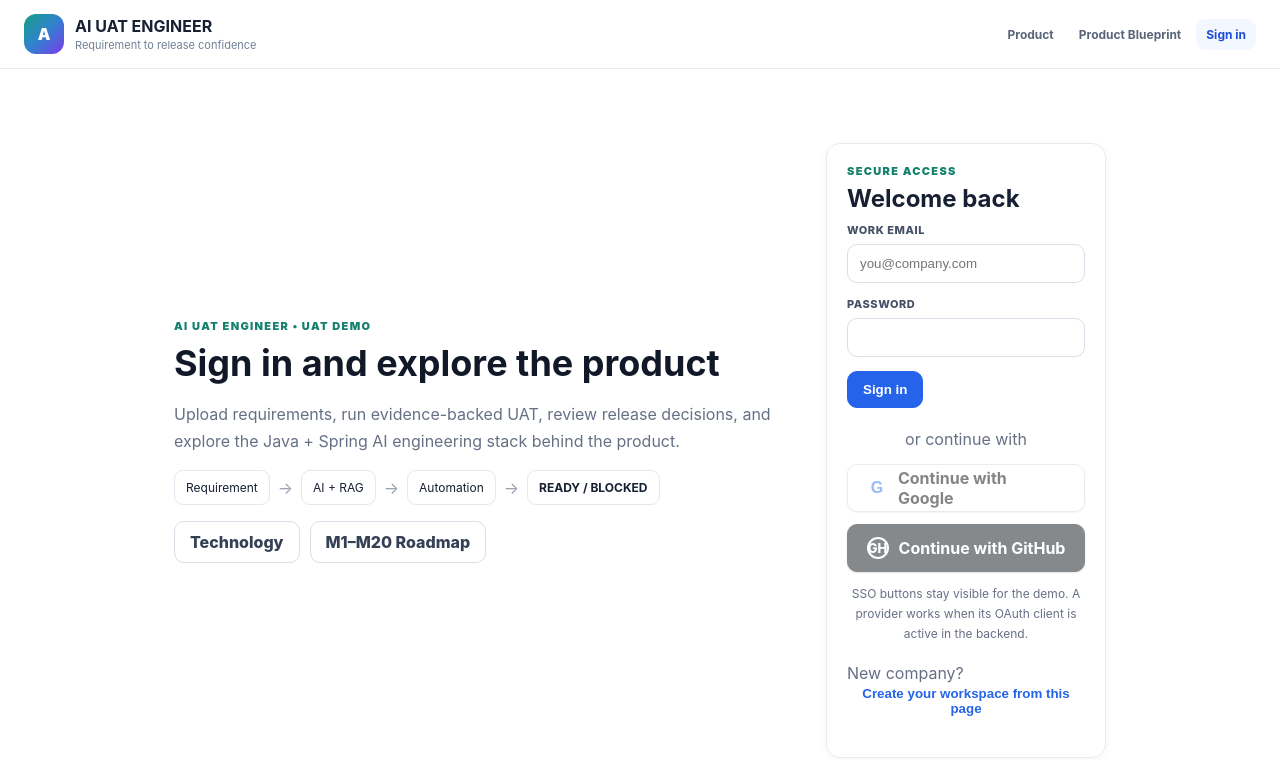
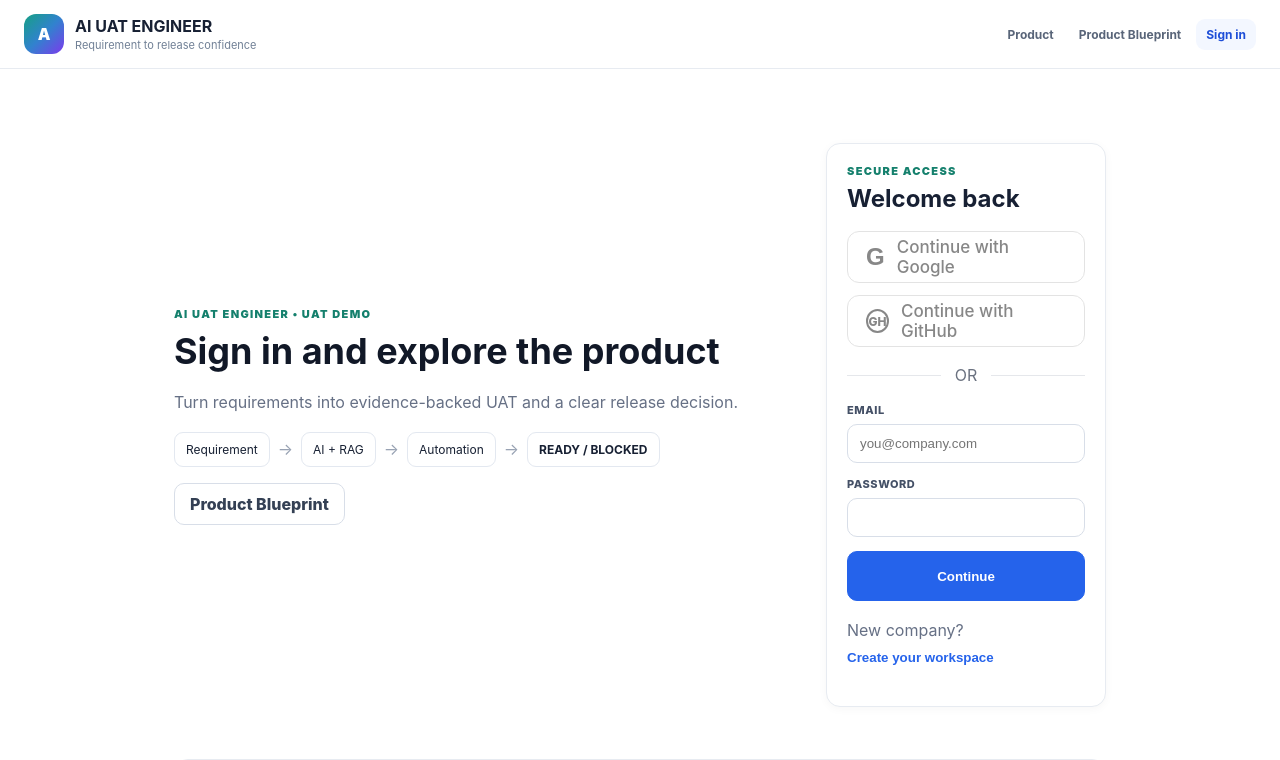
Before and after one commit to stejas7/ai-qa-frontend, a React (Vite) app: page /login in a window 1280 px wide. Shown: the top 760 px of the page. Built offline with nearby package versions, Linux system fonts and the light colour scheme; no server answers.

Commit message:
feat(auth): simplify login with provider-style SSO

```diff
--- a/src/pages/PublicLoginPage.tsx
+++ b/src/pages/PublicLoginPage.tsx
@@ -5,53 +5,23 @@ import { aiUatApi, ssoLoginUrl } from '../api/aiUat';
 
 const DEMO_EMAIL='demo.viewer@aiuat.example';
 const DEMO_PASSWORD='DemoWalkthrough2026!';
-
-const GoogleMark=()=> <span aria-hidden="true" style={{width:22,height:22,borderRadius:'50%',display:'inline-flex',alignItems:'center',justifyContent:'center',fontWeight:800,fontSize:16,fontFamily:'Arial,sans-serif',color:'#4285F4',background:'#fff'}}>G</span>;
-const GitHubMark=()=> <span aria-hidden="true" style={{width:22,height:22,borderRadius:'50%',display:'inline-flex',alignItems:'center',justifyContent:'center',fontWeight:800,fontSize:13,border:'2px solid currentColor'}}>GH</span>;
+const GoogleMark=()=> <span aria-hidden="true" style={{fontWeight:800,fontSize:24,fontFamily:'Arial,sans-serif'}}>G</span>;
+const GitHubMark=()=> <span aria-hidden="true" style={{width:24,height:24,borderRadius:'50%',display:'inline-flex',alignItems:'center',justifyContent:'center',fontWeight:800,fontSize:12,border:'2px solid currentColor'}}>GH</span>;
 
 export default function PublicLoginPage(){
-  const qc=useQueryClient();
-  const navigate=useNavigate();
-  const [email,setEmail]=useState('');
-  const [password,setPassword]=useState('');
-  const [showRegistration,setShowRegistration]=useState(false);
-  const [companyName,setCompanyName]=useState('');
-  const [slug,setSlug]=useState('');
-  const sso=useQuery({queryKey:['sso-providers'],queryFn:aiUatApi.ssoProviders,retry:false});
-  const login=useMutation({mutationFn:()=>aiUatApi.login(email,password),onSuccess:async()=>{await qc.invalidateQueries({queryKey:['current-user']});navigate('/')}});
-  const register=useMutation({mutationFn:async()=>{await aiUatApi.registerCompany({companyName,slug,adminEmail:email,password});return aiUatApi.login(email,password)},onSuccess:async()=>{await qc.invalidateQueries({queryKey:['current-user']});navigate('/')}});
-  const submit=(e:FormEvent)=>{e.preventDefault();showRegistration?register.mutate():login.mutate()};
-  const googleEnabled=sso.data?.providers.includes('google')??false;
-  const githubEnabled=sso.data?.providers.includes('github')??false;
-  const error=login.error||register.error;
-
-  const ssoBase:React.CSSProperties={display:'flex',alignItems:'center',justifyContent:'center',gap:10,minHeight:48,padding:'0 18px',borderRadius:10,fontWeight:700,textDecoration:'none',flex:'1 1 220px',maxWidth:280,transition:'transform .15s ease, box-shadow .15s ease, opacity .15s ease'};
-
-  return <main className="page auth-page">
-    <section className="hero-grid">
-      <div>
-        <div className="eyebrow">AI UAT ENGINEER • UAT DEMO</div>
-        <h1>Sign in and explore the product</h1>
-        <p className="lead">Upload requirements, run evidence-backed UAT, review release decisions, and explore the Java + Spring AI engineering stack behind the product.</p>
-        <div className="example-flow"><span>Requirement</span><i>→</i><span>AI + RAG</span><i>→</i><span>Automation</span><i>→</i><strong>READY / BLOCKED</strong></div>
-        <div className="button-row"><Link className="secondary-btn" to="/technology">Technology</Link><Link className="secondary-btn" to="/roadmap">M1–M20 Roadmap</Link></div>
-      </div>
-      <section className="panel">
-        <div className="eyebrow">SECURE ACCESS</div><h2>{showRegistration?'Create company workspace':'Welcome back'}</h2>
-        <form onSubmit={submit}>
-          {showRegistration&&<><label className="field"><span>Company name</span><input value={companyName} onChange={e=>setCompanyName(e.target.value)} required placeholder="Acme Technologies"/></label><label className="field"><span>Company slug <small>(optional)</small></span><input value={slug} onChange={e=>setSlug(e.target.value)} placeholder="acme-technologies"/></label></>}
-          <label className="field"><span>Work email</span><input type="email" value={email} onChange={e=>setEmail(e.target.value)} required autoComplete="email" placeholder="you@company.com"/></label>
-          <label className="field"><span>Password</span><input type="password" value={password} onChange={e=>setPassword(e.target.value)} required minLength={12} autoComplete={showRegistration?'new-password':'current-password'}/></label>
-          <button className="primary-btn" disabled={login.isPending||register.isPending}>{login.isPending||register.isPending?'Please wait…':showRegistration?'Create workspace':'Sign in'}</button>
-          {error&&<p className="error-text">{error.message}</p>}
-        </form>
-        {!showRegistration&&<><p className="muted" style={{textAlign:'center',margin:'18px 0 12px'}}>or continue with</p><div style={{display:'flex',gap:12,justifyContent:'center',flexWrap:'wrap'}}>
-          <a href={googleEnabled?ssoLoginUrl('google'):undefined} aria-disabled={!googleEnabled} style={{...ssoBase,background:'#fff',color:'#202124',border:'1px solid #dadce0',boxShadow:'0 1px 2px rgba(60,64,67,.12)',opacity:googleEnabled?1:.55,cursor:googleEnabled?'pointer':'not-allowed'}}><GoogleMark/><span>Continue with Google</span></a>
-          <a href={githubEnabled?ssoLoginUrl('github'):undefined} aria-disabled={!githubEnabled} style={{...ssoBase,background:'#24292f',color:'#fff',border:'1px solid #24292f',boxShadow:'0 1px 2px rgba(0,0,0,.2)',opacity:githubEnabled?1:.55,cursor:githubEnabled?'pointer':'not-allowed'}}><GitHubMark/><span>Continue with GitHub</span></a>
-        </div>{!sso.isLoading&&(!googleEnabled||!githubEnabled)&&<p className="muted" style={{fontSize:12,textAlign:'center'}}>SSO buttons stay visible for the demo. A provider works when its OAuth client is active in the backend.</p>}</>}
-        <p className="muted" style={{marginTop:16}}>{showRegistration?'Already registered? ':'New company? '}<button type="button" className="link-button" onClick={()=>setShowRegistration(v=>!v)}>{showRegistration?'Sign in instead':'Create your workspace from this page'}</button></p>
-      </section>
-    </section>
-    <section className="panel"><div className="section-heading"><div><div className="eyebrow">DEMO WALKTHROUGH</div><h2>UAT visitor credential</h2></div><span className="status processing">UAT ONLY</span></div><p className="muted">Read-only demo access is being prepared for visitors. Do not use these credentials for production systems.</p><div className="two-col"><article className="inner-card"><strong>Email</strong><p>{DEMO_EMAIL}</p></article><article className="inner-card"><strong>Password</strong><p>{DEMO_PASSWORD}</p></article></div></section>
-  </main>
+ const qc=useQueryClient(); const navigate=useNavigate();
+ const [email,setEmail]=useState(''); const [password,setPassword]=useState(''); const [showRegistration,setShowRegistration]=useState(false); const [companyName,setCompanyName]=useState(''); const [slug,setSlug]=useState('');
+ const sso=useQuery({queryKey:['sso-providers'],queryFn:aiUatApi.ssoProviders,retry:false});
+ const login=useMutation({mutationFn:()=>aiUatApi.login(email,password),onSuccess:async()=>{await qc.invalidateQueries({queryKey:['current-user']});navigate('/')}});
+ const register=useMutation({mutationFn:async()=>{await aiUatApi.registerCompany({companyName,slug,adminEmail:email,password});return aiUatApi.login(email,password)},onSuccess:async()=>{await qc.invalidateQueries({queryKey:['current-user']});navigate('/')}});
+ const submit=(e:FormEvent)=>{e.preventDefault();showRegistration?register.mutate():login.mutate()};
+ const googleEnabled=sso.data?.providers.includes('google')??false; const githubEnabled=sso.data?.providers.includes('github')??false; const error=login.error||register.error;
+ const provider:React.CSSProperties={display:'flex',alignItems:'center',justifyContent:'center',gap:12,width:'100%',minHeight:52,padding:'0 18px',borderRadius:12,fontSize:17,fontWeight:500,textDecoration:'none',background:'#fff',color:'#111',border:'1px solid #c8c8c8',boxSizing:'border-box'};
+ return <main className="page auth-page"><section className="hero-grid"><div><div className="eyebrow">AI UAT ENGINEER • UAT DEMO</div><h1>Sign in and explore the product</h1><p className="lead">Turn requirements into evidence-backed UAT and a clear release decision.</p><div className="example-flow"><span>Requirement</span><i>→</i><span>AI + RAG</span><i>→</i><span>Automation</span><i>→</i><strong>READY / BLOCKED</strong></div><div className="button-row"><Link className="secondary-btn" to="/blueprint">Product Blueprint</Link></div></div>
+ <section className="panel" style={{maxWidth:520}}><div className="eyebrow">SECURE ACCESS</div><h2>{showRegistration?'Create company workspace':'Welcome back'}</h2>
+ {!showRegistration&&<div style={{display:'grid',gap:12,margin:'18px 0'}}><a href={googleEnabled?ssoLoginUrl('google'):undefined} aria-disabled={!googleEnabled} style={{...provider,opacity:googleEnabled?1:.5,cursor:googleEnabled?'pointer':'not-allowed'}}><GoogleMark/>Continue with Google</a><a href={githubEnabled?ssoLoginUrl('github'):undefined} aria-disabled={!githubEnabled} style={{...provider,opacity:githubEnabled?1:.5,cursor:githubEnabled?'pointer':'not-allowed'}}><GitHubMark/>Continue with GitHub</a></div>}
+ {!showRegistration&&<div style={{display:'flex',alignItems:'center',gap:14,margin:'18px 0',color:'#6b7280'}}><span style={{height:1,background:'#e5e7eb',flex:1}}/><span>OR</span><span style={{height:1,background:'#e5e7eb',flex:1}}/></div>}
+ <form onSubmit={submit}>{showRegistration&&<><label className="field"><span>Company name</span><input value={companyName} onChange={e=>setCompanyName(e.target.value)} required placeholder="Acme Technologies"/></label><label className="field"><span>Company slug <small>(optional)</small></span><input value={slug} onChange={e=>setSlug(e.target.value)} placeholder="acme-technologies"/></label></>}<label className="field"><span>{showRegistration?'Work email':'Email'}</span><input type="email" value={email} onChange={e=>setEmail(e.target.value)} required autoComplete="email" placeholder="you@company.com"/></label><label className="field"><span>Password</span><input type="password" value={password} onChange={e=>setPassword(e.target.value)} required minLength={12} autoComplete={showRegistration?'new-password':'current-password'}/></label><button className="primary-btn" style={{width:'100%',minHeight:50}} disabled={login.isPending||register.isPending}>{login.isPending||register.isPending?'Please wait…':showRegistration?'Create workspace':'Continue'}</button>{error&&<p className="error-text">{error.message}</p>}</form>
+ <p className="muted" style={{marginTop:16}}>{showRegistration?'Already registered? ':'New company? '}<button type="button" className="link-button" onClick={()=>setShowRegistration(v=>!v)}>{showRegistration?'Sign in instead':'Create your workspace'}</button></p></section></section>
+ <section className="panel"><div className="section-heading"><div><div className="eyebrow">DEMO WALKTHROUGH</div><h2>UAT visitor credential</h2></div><span className="status processing">UAT ONLY</span></div><p className="muted">Read-only demo access for visitors. Do not reuse these credentials elsewhere.</p><div className="two-col"><article className="inner-card"><strong>Email</strong><p>{DEMO_EMAIL}</p></article><article className="inner-card"><strong>Password</strong><p>{DEMO_PASSWORD}</p></article></div></section></main>;
 }
```
